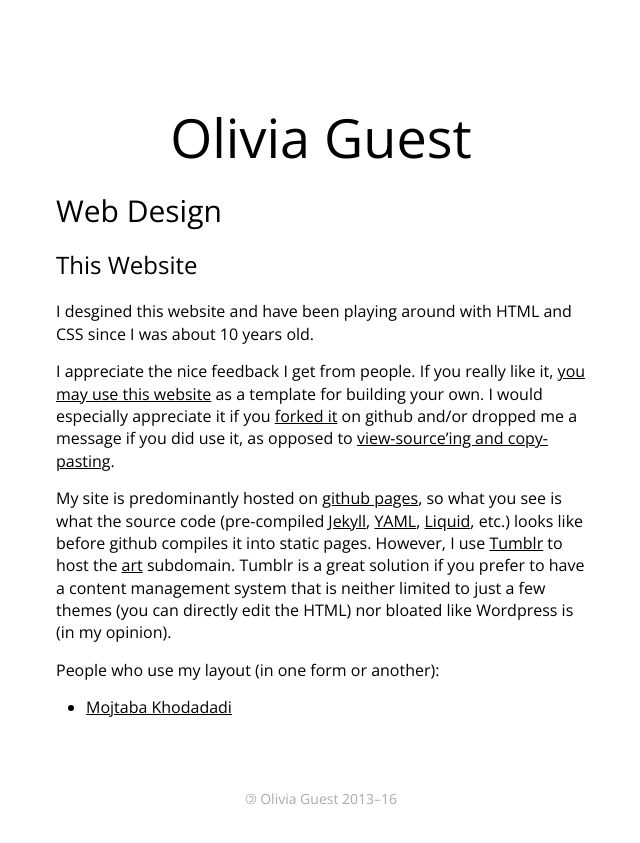
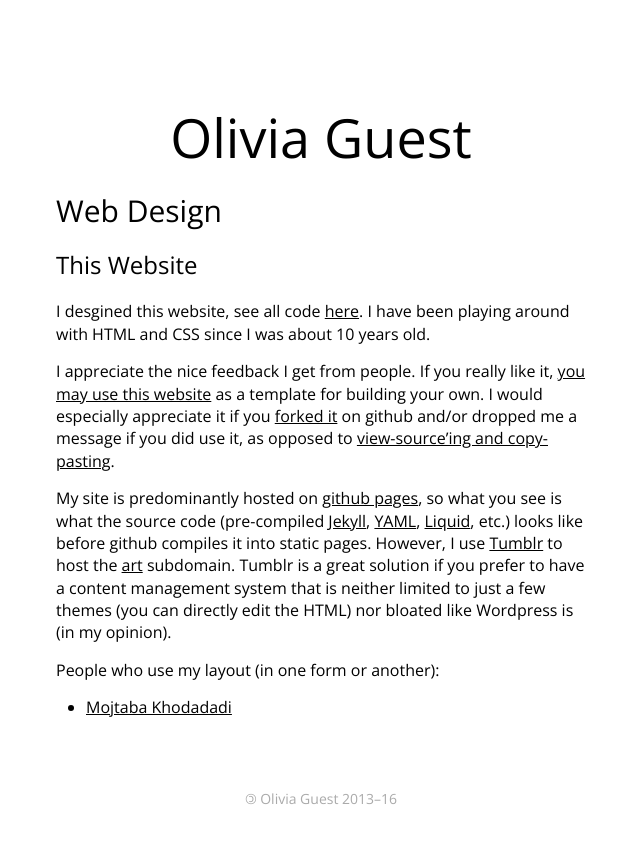
Before and after one commit to oliviaguest/oliviaguest.github.io, a Jekyll site: the page built from web-design.md, in a window 1280 px wide. Shown: the top 843 px of the page, without its empty margins (319-959 px from the left). Built offline with Jekyll 4.4.1, drawn with Linux system fonts in a browser that asks for light colours; nearby versions of some CDN libraries.

Commit message:
Update web-design.md

```diff
--- a/web-design.md
+++ b/web-design.md
@@ -7,11 +7,11 @@ published: true
 
 ## This Website
 
-I desgined this website and have been playing around with HTML and CSS since I was about 10 years old.
+I desgined this website, see all code [here](//github.com/oliviaguest/oliviaguest.github.io). I have been playing around with HTML and CSS since I was about 10 years old.
 
-I appreciate the nice feedback I get from people. If you really like it, [you may use this website](https://github.com/oliviaguest/oliviaguest.github.io/blob/master/LICENSE) as a template for building your own. I would especially appreciate it if you <a href="//github.com/oliviaguest/oliviaguest.github.io">forked it</a> on github and/or dropped me a message if you did use it, as opposed to <a href="https://twitter.com/o_guest/status/696758773235458048">view-source'ing and copy-pasting</a>.
+I appreciate the nice feedback I get from people. If you really like it, [you may use this website](https://github.com/oliviaguest/oliviaguest.github.io/blob/master/LICENSE) as a template for building your own. I would especially appreciate it if you [forked it](//github.com/oliviaguest/oliviaguest.github.io) on github and/or dropped me a message if you did use it, as opposed to [view-source'ing and copy-pasting](https://twitter.com/o_guest/status/696758773235458048).
 
-My site is predominantly hosted on <a href="//pages.github.com/">github pages</a>, so what you see is what the source code (pre-compiled <a href="//jekyllrb.com/">Jekyll</a>, <a href="//yaml.org/">YAML</a>, <a href="//github.com/Shopify/liquid/wiki">Liquid</a>, etc.) looks like before github compiles it into static pages. However, I use [Tumblr](//tumblr.com/) to host the [art](http://art.oliviaguest.com/) subdomain. Tumblr is a great solution if you prefer to have a content management system that is neither limited to just a few themes (you can directly edit the HTML) nor bloated like Wordpress is (in my opinion).
+My site is predominantly hosted on <a href="//pages.github.com/">github pages</a>, so what you see is what the source code (pre-compiled [Jekyll](//jekyllrb.com/), [YAML](//yaml.org/), [Liquid](//github.com/Shopify/liquid/wiki), etc.) looks like before github compiles it into static pages. However, I use [Tumblr](//tumblr.com/) to host the [art](http://art.oliviaguest.com/) subdomain. Tumblr is a great solution if you prefer to have a content management system that is neither limited to just a few themes (you can directly edit the HTML) nor bloated like Wordpress is (in my opinion).
 
 People who use my layout (in one form or another):
 
```
